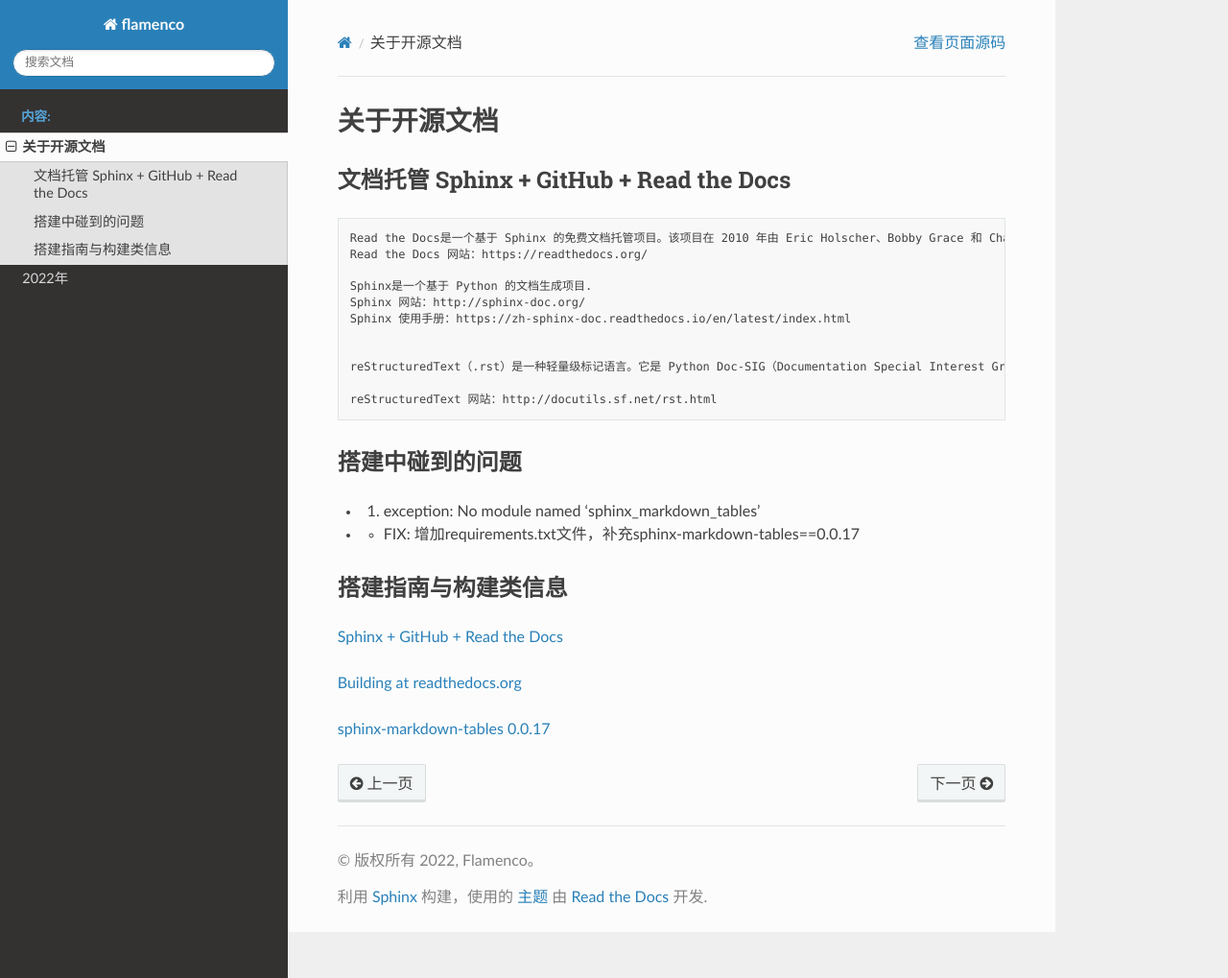
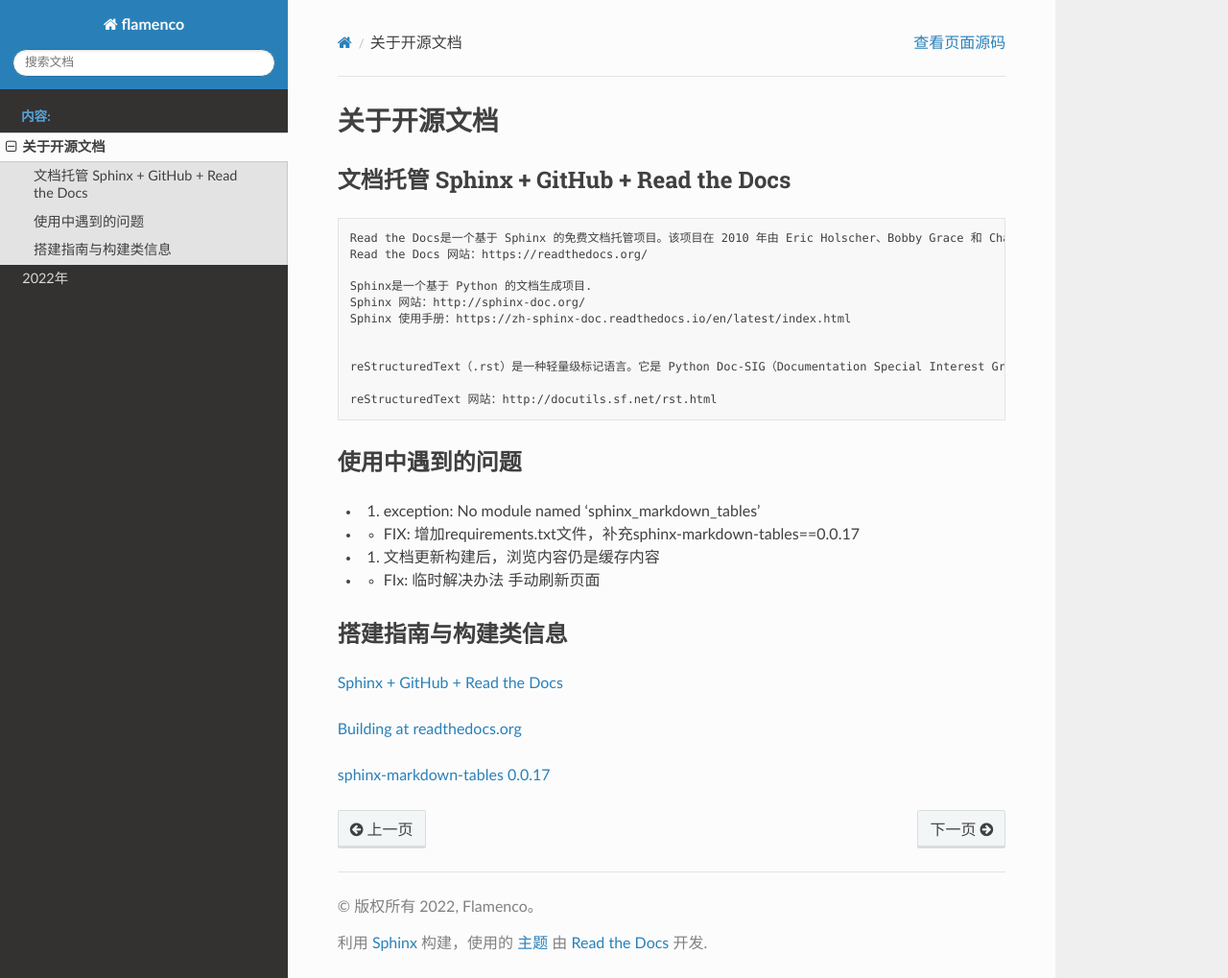
Before and after one commit to r2010shadow/flamenco, a Sphinx documentation site: the page built from source/about.md, in a window 1280 px wide and 1019 px high. Shown: the whole window at 96% size. Built offline with Sphinx 7.4.7 and the Read the Docs theme 2.0.0, drawn with Linux system fonts in a browser that asks for light colours.

Commit message:
unupdate

````diff
--- a/source/about.md
+++ b/source/about.md
@@ -16,9 +16,11 @@
 ```
 
 
-## 搭建中碰到的问题
--  1. exception: No module named 'sphinx_markdown_tables'
+## 使用中遇到的问题
+- 1. exception: No module named 'sphinx_markdown_tables'
 - - FIX: 增加requirements.txt文件，补充sphinx-markdown-tables==0.0.17
+- 2. 文档更新构建后，浏览内容仍是缓存内容
+- - FIx: 临时解决办法 手动刷新页面
 
 ## 搭建指南与构建类信息
 
````
